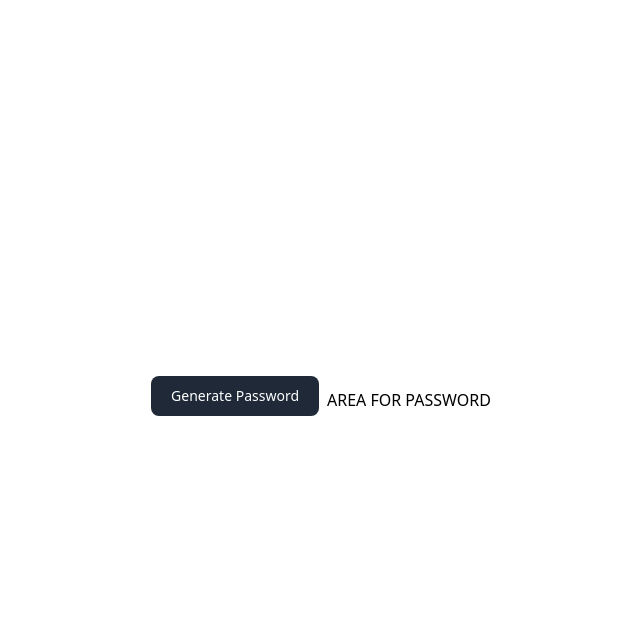
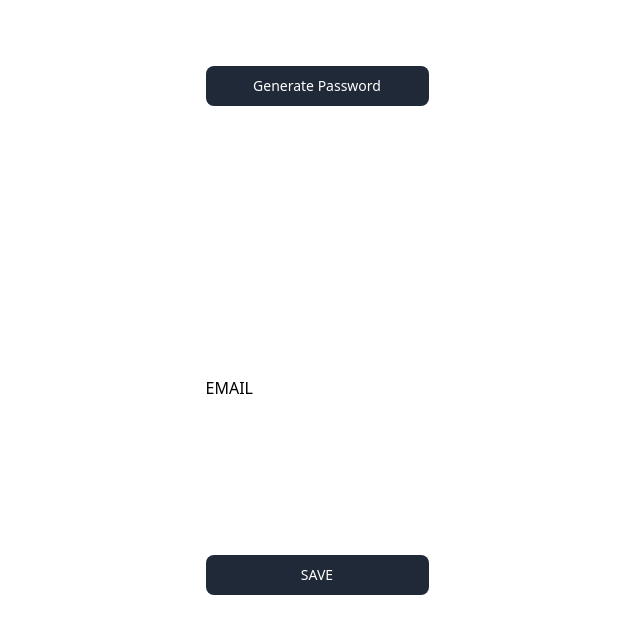
Before and after one commit to chanwinston/passwordManager, a React (Create React App) app: page / in a window 1280 px wide. Shown: the top 634 px of the page, without its empty margins (319-959 px from the left). Built offline with nearby package versions, Linux system fonts and the light colour scheme.

Commit message:
basic template

```diff
--- a/src/App.js
+++ b/src/App.js
@@ -1,8 +1,10 @@
-import { useState } from "react";
-import React from "react";
+import { data } from "autoprefixer";
+import React, { useState } from "react";
 
 function Generator() {
-  let [password, setPassword] = useState("AREA FOR PASSWORD");
+  let [password, setPassword] = useState("");
+  let [database, setDatabase] = useState([]);
+
   const generate = () => {
     password = "";
     const SYMBOLS =
@@ -13,8 +15,16 @@ function Generator() {
     setPassword(password);
   };
 
+  const save = () => {
+    const email = document.getElementById("emailID").value;
+    const data = email + password;
+    database.push(data);
+    console.log(database);
+    setDatabase(database);
+  };
+
   return (
-    <div className='flex justify-center items-center h-screen'>
+    <div className='grid justify-center items-center h-screen'>
       <button
         onClick={generate}
         className='text-white bg-gray-800 hover:bg-gray-900 focus:outline-none focus:ring-4 focus:ring-gray-300 font-medium rounded-lg text-sm px-5 py-2.5 mr-2 mb-2 dark:bg-gray-800 dark:hover:bg-gray-700 dark:focus:ring-gray-700 dark:border-gray-700'
@@ -22,6 +32,18 @@ function Generator() {
         Generate Password
       </button>
       <h1>{password}</h1>
+      <form>
+        <label>EMAIL</label>
+        <br />
+        <input id='emailID' type='text'></input>
+      </form>
+      <button
+        onClick={save}
+        className='text-white bg-gray-800 hover:bg-gray-900 focus:outline-none focus:ring-4 focus:ring-gray-300 font-medium rounded-lg text-sm px-5 py-2.5 mr-2 mb-2 dark:bg-gray-800 dark:hover:bg-gray-700 dark:focus:ring-gray-700 dark:border-gray-700'
+      >
+        SAVE
+      </button>
+      <h1>{database}</h1>
     </div>
   );
 }
```
